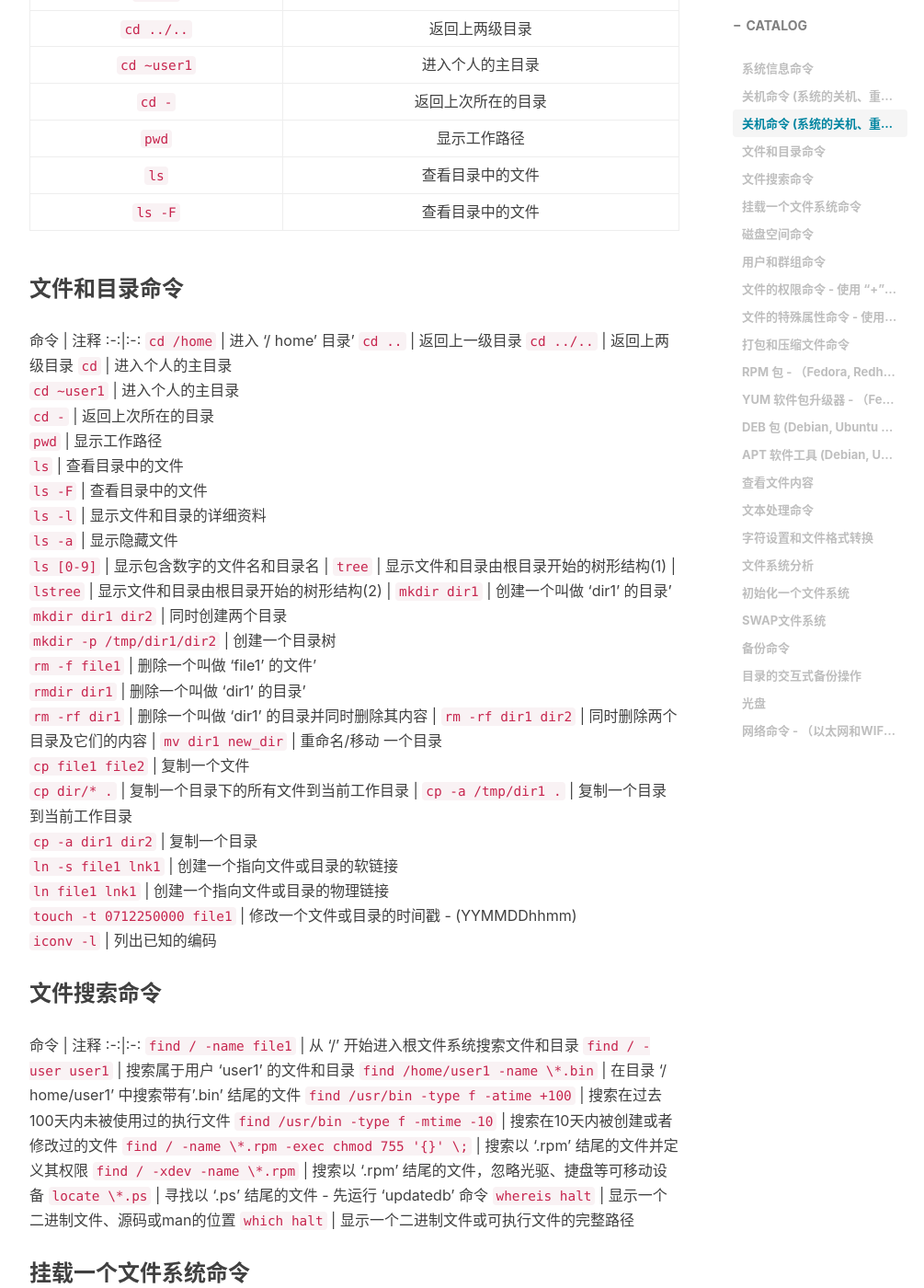
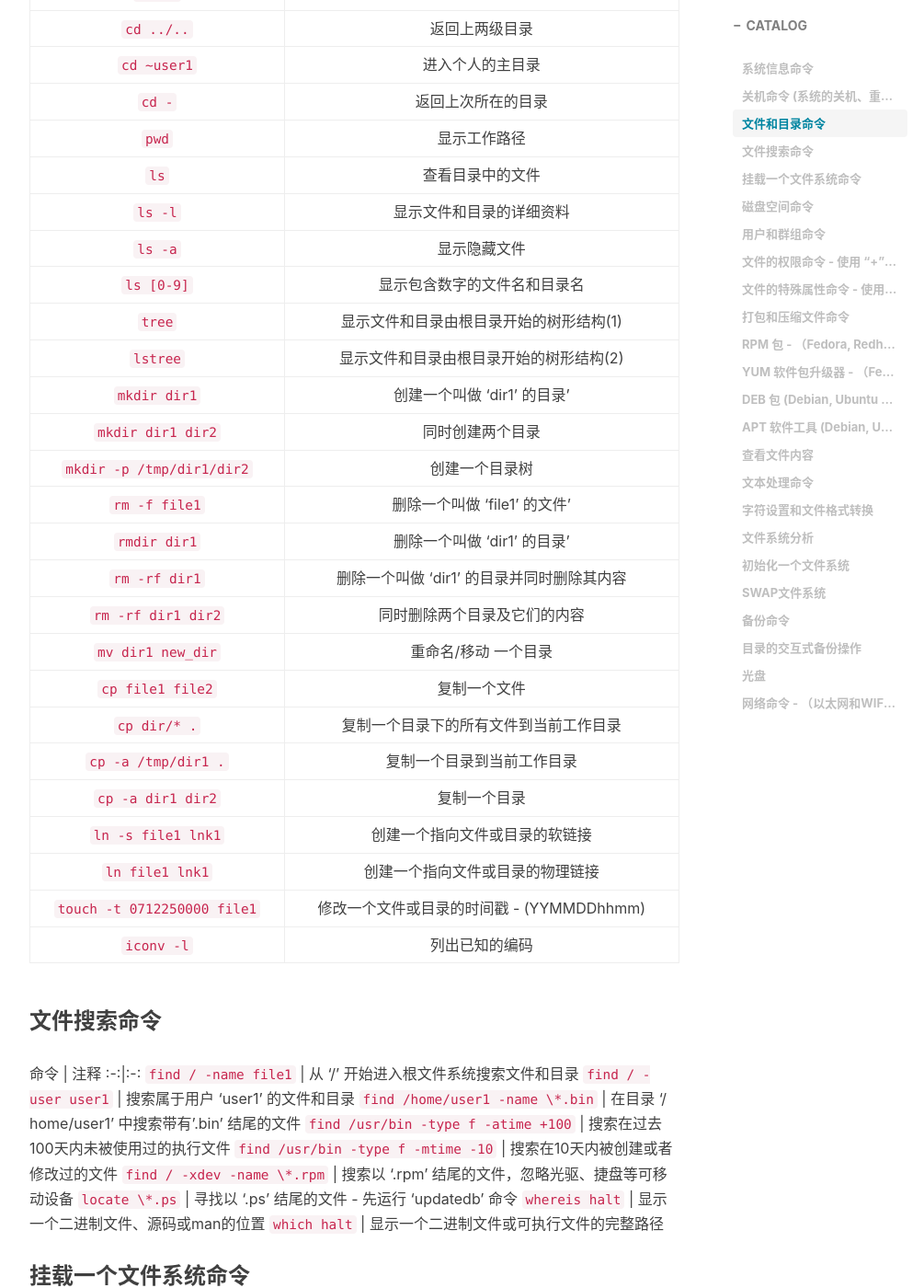
Before and after one commit to 290352095/290352095.github.io, a Jekyll site: the page built from _posts/2019-02-12-Linux常用命令.md, in a window 1280 px wide and 1400 px high, scrolled down 2114 px. Shown: the whole window at 92% size, without its empty margins (233-1238 px from the left). Built offline with Jekyll 4.4.1, drawn with Linux system fonts in a browser that asks for light colours; nearby versions of some CDN libraries; comment, search, counter and statistics services are not loaded; some of the changed text lies outside the part shown.

Commit message:
修正linux命令

```diff
--- a/_posts/2019-02-12-Linux常用命令.md
+++ b/_posts/2019-02-12-Linux常用命令.md
@@ -53,7 +53,7 @@ tags:
 `logout` | 注销
 
 
-### 关机命令 (系统的关机、重启以及登出 )
+### 文件和目录命令
 
 命令 | 注释
 :-:|:-:
@@ -64,42 +64,29 @@ tags:
 `cd -` | 返回上次所在的目录
 `pwd` | 显示工作路径
 `ls` | 查看目录中的文件
-`ls -F` | 查看目录中的文件
+`ls -l` | 显示文件和目录的详细资料
+`ls -a` | 显示隐藏文件
+`ls [0-9]` | 显示包含数字的文件名和目录名
+`tree` | 显示文件和目录由根目录开始的树形结构(1)
+`lstree` | 显示文件和目录由根目录开始的树形结构(2)
+`mkdir dir1` | 创建一个叫做 'dir1' 的目录'
+`mkdir dir1 dir2` | 同时创建两个目录
+`mkdir -p /tmp/dir1/dir2` | 创建一个目录树
+`rm -f file1` | 删除一个叫做 'file1' 的文件'
+`rmdir dir1` | 删除一个叫做 'dir1' 的目录'
+`rm -rf dir1` |  删除一个叫做 'dir1' 的目录并同时删除其内容
+`rm -rf dir1 dir2` | 同时删除两个目录及它们的内容
+`mv dir1 new_dir` | 重命名/移动 一个目录
+`cp file1 file2` | 复制一个文件
+`cp dir/* .` | 复制一个目录下的所有文件到当前工作目录
+`cp -a /tmp/dir1 .` | 复制一个目录到当前工作目录
+`cp -a dir1 dir2` | 复制一个目录
+`ln -s file1 lnk1` | 创建一个指向文件或目录的软链接
+`ln file1 lnk1` | 创建一个指向文件或目录的物理链接
+`touch -t 0712250000 file1` | 修改一个文件或目录的时间戳 - (YYMMDDhhmm)
+`iconv -l` | 列出已知的编码
 
-### 文件和目录命令
 
-命令 | 注释
-:-:|:-:
-`cd /home` |  进入 '/ home' 目录'
-`cd ..`  |  返回上一级目录
-`cd ../..`          |               返回上两级目录
-`cd`             |              进入个人的主目录
-`cd ~user1`         |              进入个人的主目录
-`cd -`            |             返回上次所在的目录
-`pwd`            |                显示工作路径
-`ls`             |              查看目录中的文件
-`ls -F`           |              查看目录中的文件
-`ls -l`           |          显示文件和目录的详细资料
-`ls -a`           |                显示隐藏文件
-`ls [0-9]`          |        显示包含数字的文件名和目录名        |
-`tree`            |  显示文件和目录由根目录开始的树形结构(1)   |
-`lstree`           |  显示文件和目录由根目录开始的树形结构(2)   |
-`mkdir dir1`         |        创建一个叫做 'dir1' 的目录'
-`mkdir dir1 dir2`      |              同时创建两个目录
-`mkdir -p /tmp/dir1/dir2`  |               创建一个目录树
-`rm -f file1`        |        删除一个叫做 'file1' 的文件'
-`rmdir dir1`         |        删除一个叫做 'dir1' 的目录'
-`rm -rf dir1`        | 删除一个叫做 'dir1' 的目录并同时删除其内容 |
-`rm -rf dir1 dir2`      |        同时删除两个目录及它们的内容        |
-`mv dir1 new_dir`      |            重命名/移动 一个目录
-`cp file1 file2`       |                复制一个文件
-`cp dir/* .`         |   复制一个目录下的所有文件到当前工作目录   |
-`cp -a /tmp/dir1 .`     |         复制一个目录到当前工作目录
-`cp -a dir1 dir2`      |                复制一个目录
-`ln -s file1 lnk1`      |       创建一个指向文件或目录的软链接
-`ln file1 lnk1`       |      创建一个指向文件或目录的物理链接
-`touch -t 0712250000 file1` | 修改一个文件或目录的时间戳 - (YYMMDDhhmm)
-`iconv -l`          |               列出已知的编码
 ### 文件搜索命令
 命令 | 注释
 :-:|:-:
@@ -108,7 +95,6 @@ tags:
 `find /home/user1 -name \*.bin` | 在目录 '/ home/user1' 中搜索带有'.bin' 结尾的文件
 `find /usr/bin -type f -atime +100` | 搜索在过去100天内未被使用过的执行文件
 `find /usr/bin -type f -mtime -10` | 搜索在10天内被创建或者修改过的文件
-`find / -name \*.rpm -exec chmod 755 '{}' \;` | 搜索以 '.rpm' 结尾的文件并定义其权限
 `find / -xdev -name \*.rpm` | 搜索以 '.rpm' 结尾的文件，忽略光驱、捷盘等可移动设备
 `locate \*.ps` | 寻找以 '.ps' 结尾的文件 - 先运行 'updatedb' 命令
 `whereis halt` | 显示一个二进制文件、源码或man的位置
@@ -138,7 +124,7 @@ tags:
 
 ### 用户和群组命令
 命令 | 注释
----|---
+:-:|:-:
 `groupadd group_name` | 创建一个新用户组
 `groupdel group_name` | 删除一个用户组
 `groupmod -n new_group_name old_group_name` | 重命名一个用户组
@@ -155,7 +141,7 @@ tags:
 
 ### 文件的权限命令 - 使用 "+" 设置权限，使用 "-" 用于取消
 命令 | 注释
----|---
+:-:|:-:
 `ls -lh` | 显示权限
 `ls /tmp \| pr -T5 -W$COLUMNS` | 将终端划分成5栏显示
 `chmod ugo+rwx directory1` | 设置目录的所有人(u)、群组(g)以及其他人(o)以读（r ）、写(w)和执行(x)的权限
@@ -176,7 +162,7 @@ tags:
 
 ### 文件的特殊属性命令 - 使用 "+" 设置权限，使用 "-" 用于取消
 命令 | 注释
----|---
+:-:|:-:
 `chattr +a file1` | 只允许以追加方式读写文件
 `chattr +c file1` | 允许这个文件能被内核自动压缩/解压
 `chattr +d file1` | 在进行文件系统备份时，dump程序将忽略这个文件
@@ -188,7 +174,7 @@ tags:
 
 ### 打包和压缩文件命令
 命令 | 注释
----|---
+:-:|:-:
 `bunzip2 file1.bz2` | 解压一个叫做 'file1.bz2'的文件
 `bzip2 file1` | 压缩一个叫做 'file1' 的文件
 `gunzip file1.gz` | 解压一个叫做 'file1.gz'的文件
@@ -213,7 +199,7 @@ tags:
 
 ### RPM 包 - （Fedora, Redhat及类似系统）
 命令 | 注释
----|---
+:-:|:-:
 `rpm -ivh package.rpm` | 安装一个rpm包
 `rpm -ivh --nodeeps package.rpm` | 安装一个rpm包而忽略依赖关系警告
 `rpm -U package.rpm` | 更新一个rpm包但不改变其配置文件
@@ -243,7 +229,7 @@ tags:
 ### YUM 软件包升级器 - （Fedora, RedHat及类似系统）
 
 命令 | 注释
----|---
+:-:|:-:
 `yum install package_name` | 下载并安装一个rpm包
 `yum localinstall package_name.rpm` | 将安装一个rpm包，使用你自己的软件仓库为你解决所有依赖关系
 `yum update package_name.rpm` | 更新当前系统中所有安装的rpm包
@@ -257,7 +243,7 @@ tags:
 
 ### DEB 包 (Debian, Ubuntu 以及类似系统)
 命令 | 注释
----|---
+:-:|:-:
 `dpkg -i package.deb` | 安装/更新一个 deb 包
 `dpkg -r package_name` | 从系统删除一个 deb 包
 `dpkg -l` | 显示系统中所有已经安装的 deb 包
@@ -269,7 +255,7 @@ tags:
 
 ### APT 软件工具 (Debian, Ubuntu 以及类似系统)
 命令 | 注释
----|---
+:-:|:-:
 `apt-get install package_name` | 安装/更新一个 deb 包
 `apt-cdrom install package_name` | 从光盘安装/更新一个 deb 包
 `apt-get update` | 升级列表中的软件包
@@ -281,7 +267,7 @@ tags:
 
 ### 查看文件内容
 命令 | 注释
----|---
+:-:|:-:
 `cat file1` | 从第一个字节开始正向查看文件的内容
 `tac file1` | 从最后一行开始反向查看一个文件的内容
 `more file1` | 查看一个长文件的内容
@@ -292,7 +278,7 @@ tags:
 
 ### 文本处理命令
 命令 | 注释
----|---
+:-:|:-:
 `cat file1 file2 ... \| command <> file1_in.txt_or_file1_out.txt` | general syntax for text manipulation using PIPE, STDIN and STDOUT
 `cat file1 \| command( sed, grep, awk, grep, etc...) > result.txt` | 合并一个文件的详细说明文本，并将简介写入一个新文件中
 `cat file1 \| command( sed, grep, awk, grep, etc...) >> result.txt` | 合并一个文件的详细说明文本，并将简介写入一个已有的文件中
@@ -327,7 +313,7 @@ tags:
 
 ### 字符设置和文件格式转换
 命令 | 注释
----|---
+:-:|:-:
 `dos2unix filedos.txt fileunix.txt` | 将一个文本文件的格式从MSDOS转换成UNIX
 `unix2dos fileunix.txt filedos.txt` | 将一个文本文件的格式从UNIX转换成MSDOS
 `recode ..HTML < page.txt > page.html` | 将一个文本文件转换成html
@@ -335,7 +321,7 @@ tags:
 
 ### 文件系统分析
 命令 | 注释
----|---
+:-:|:-:
 `badblocks -v /dev/hda1` | 检查磁盘hda1上的坏磁块
 `fsck /dev/hda1` | 修复/检查hda1磁盘上linux文件系统的完整性
 `fsck.ext2 /dev/hda1` | 修复/检查hda1磁盘上ext2文件系统的完整性
@@ -348,7 +334,7 @@ tags:
 
 ### 初始化一个文件系统
 命令 | 注释
----|---
+:-:|:-:
 `mkfs /dev/hda1` | 在hda1分区创建一个文件系统
 `mke2fs /dev/hda1` | 在hda1分区创建一个linux ext2的文件系统
 `mke2fs -j /dev/hda1` | 在hda1分区创建一个linux ext3(日志型)的文件系统
@@ -358,14 +344,14 @@ tags:
 
 ### SWAP文件系统
 命令 | 注释
----|---
+:-:|:-:
 `mkswap /dev/hda3` | 创建一个swap文件系统
 `swapon /dev/hda3` | 启用一个新的swap文件系统
 `swapon /dev/hda2` | /dev/hdb3 启用两个swap分区
 
 ### 备份命令
 命令 | 注释
----|---
+:-:|:-:
 `dump -0aj -f /tmp/home0.bak /home` | 制作一个 '/home' 目录的完整备份
 `dump -1aj -f /tmp/home0.bak /home` | 制作一个 '/home' 目录的交互式备份
 `restore -if /tmp/home0.bak` | 还原一个交互式备份
@@ -380,7 +366,7 @@ tags:
 ### 目录的交互式备份操作
 
 命令 | 注释
----|---
+:-:|:-:
 `( cd /tmp/local/ && tar c . ) | ssh -C user@ip_addr 'cd /home/share/ && tar x -p'` | 通过ssh在远程目录中复制一个目录内容
 `( tar c /home ) | ssh -C user@ip_addr 'cd /home/backup-home && tar x -p'` | 通过ssh在远程目录中复制一个本地目录
 `tar cf - . | (cd /tmp/backup ; tar xf - )` | 本地将一个目录复制到另一个地方，保留原有权限及链接
@@ -391,7 +377,7 @@ tags:
 
 ### 光盘
 命令 | 注释
----|---
+:-:|:-:
 `cdrecord -v gracetime=2 dev=/dev/cdrom -eject blank=fast -force` | 清空一个可复写的光盘内容
 `mkisofs /dev/cdrom > cd.iso` | 在磁盘上创建一个光盘的iso镜像文件
 `mkisofs /dev/cdrom` | gzip > cd_iso.gz
@@ -407,7 +393,7 @@ tags:
 
 ### 网络命令 - （以太网和WIFI无线）
 命令 | 注释
----|---
+:-:|:-:
 `ifconfig eth0` | 显示一个以太网卡的配置
 `ifup eth0` | 启用一个 'eth0' 网络设备
 `ifdown eth0` | 禁用一个 'eth0' 网络设备
```
